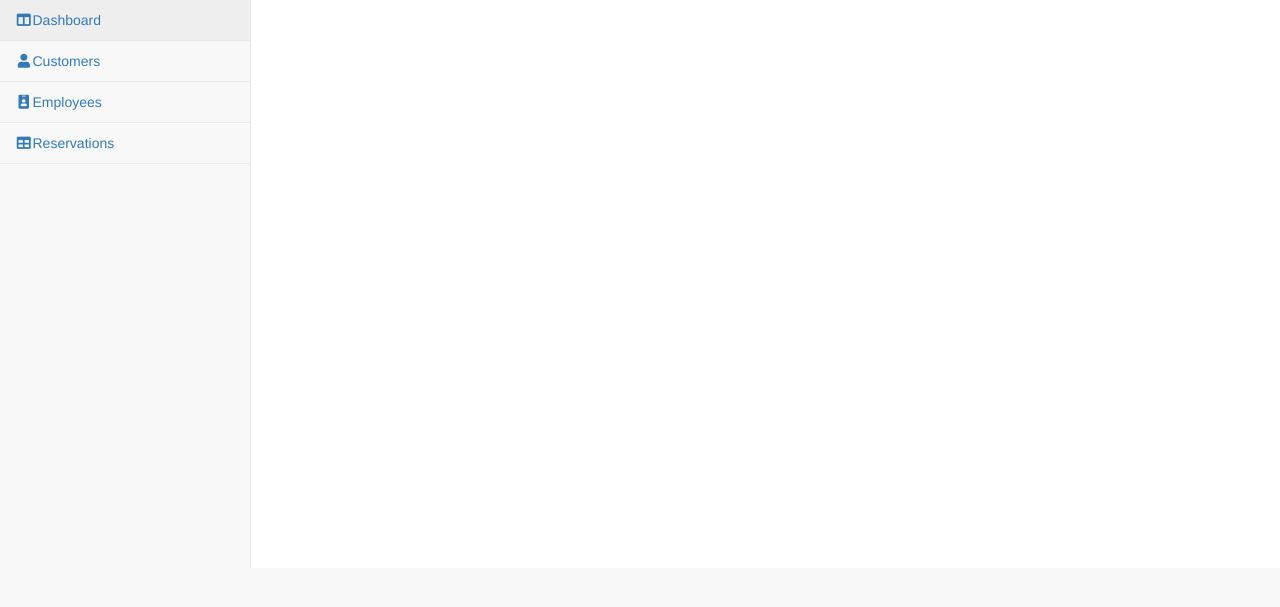
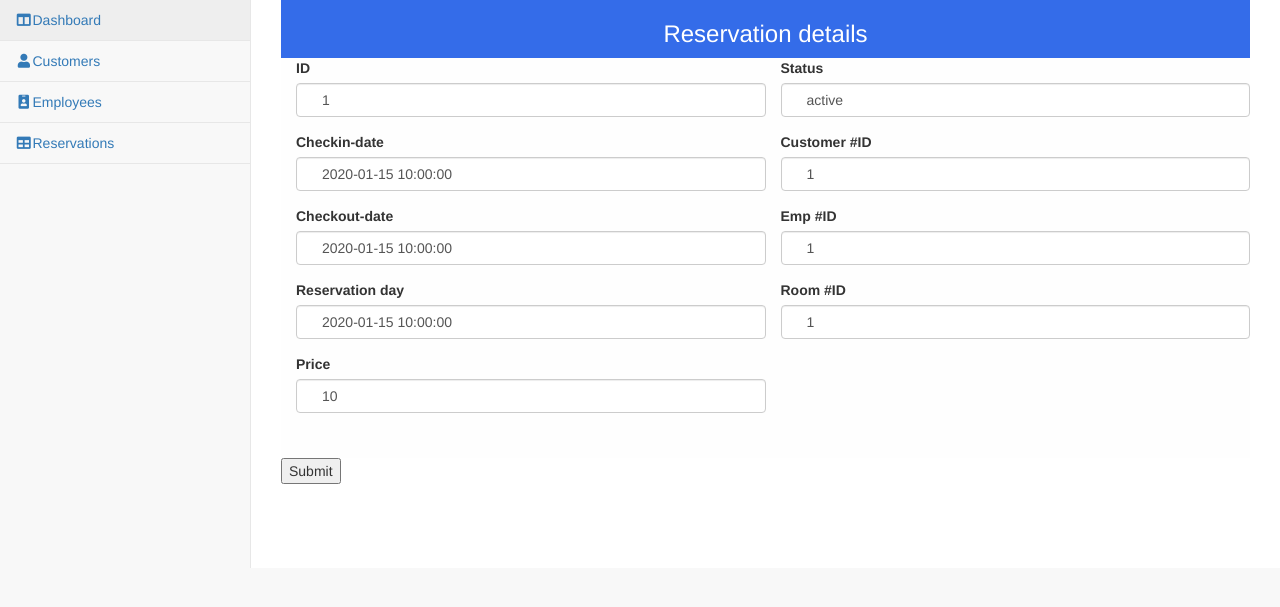
Before and after one commit to TeonaRusu/PSBDP, a PHP site: the page made by application/view/reservation/edit.php in a window 1280 px wide. Shown: the part 51-658 px from the top of the page. Run offline with PHP 8.4, Linux system fonts and the light colour scheme; the template is opened without the code that fills it: most values are stand-ins (such as "Sample title", 1, 10 or a date in 2020); some libraries are stand-ins or nearby versions.

Commit message:
update reservation procedure

```diff
--- /dev/null
+++ b/_install/scripts_procedures/GET_RESERVATION_DETAILS.sql
@@ -0,0 +1,5 @@
+/*----- Get reservation details by id -----*/
+create or replace procedure GET_RESERVATION_DETAILS(reservation_id in number, myrc out sys_refcursor) as
+begin
+  open myrc for select * from reservation where rsv_id = reservation_id;
+end;
--- a/application/view/reservation/edit.php
+++ b/application/view/reservation/edit.php
@@ -0,0 +1,118 @@
+<style>
+.header-sec{
+    background: #346CE9;
+    color: white;
+    text-align: center;
+    vertical-align: baseline;
+    font: inherit;
+    display: block;
+    margin-top: 0px;
+    padding: 1px;
+    border: 0;
+    outline: 0;
+    font-size: 90%;
+}
+.form-row {
+    margin: 0 0 15px 0;
+}
+
+.form-row label {
+    margin: 0 0 5px 0;
+    display: block;
+    color: #333;
+    font-weight: bold;
+}
+.form-row input {
+    width: 100%;
+    padding: 10px 25px;
+    border: 1px solid #ccc;
+    line-height: 180%;
+    box-sizing: border-box;
+}
+
+</style>
+<div class="date-form">
+  <div class="header-sec">
+    <h3> Reservation details</h3>
+  </div>
+  <!-- <form name="editReservation" action="<?php //echo URL; ?>reservation/editReservation" method="post" role="form"> -->
+  <form name="editReservation" method="post" role="form">
+    <div style="width: 50%; float:left; background-color:#fefefe; height: 400px; padding-left: 15px;">
+        <div class="form-row">
+          <label>ID</label>
+          <input id="rsv_id" class="form-control" type="text" name="rsv_id" required />
+        </div>
+        <div class="form-row">
+          <label>Checkin-date</label>
+          <input id="checkin_date" class="form-control" type="text" name="checkin_date" required />
+        </div>
+        <div class="form-row">
+          <label>Checkout-date</label>
+          <input id="checkout_date" class="form-control" type="text" name="checkout_date" required />
+        </div>
+        <div class="form-row">
+          <label>Reservation day</label>
+          <input id="rsv_date" class="form-control" type="text" name="rsv_date" required />
+        </div>
+        <div class="form-row">
+          <label>Price</label>
+          <input id="rsv_price" class="form-control" type="text" name="rsv_price" required />
+        </div>
+    </div>
+     <div style="width: 50%; float:right; background-color:#fefefe; height: 400px; padding-left: 15px">
+       <div class="form-row">
+          <label>Status</label>
+          <input id="rsv_status" class="form-control" type="text" name="status" required />
+        </div>
+        <div class="form-row">
+          <label>Customer #ID</label>
+            <input id="customer_id" class="form-control" type="text" name="customer_id" required />
+        </div>
+        <div class="form-row">
+          <label>Emp #ID</label>
+            <input id="emp_id" class="form-control" type="text" name="emp_id" required />
+        </div>
+        <div class="form-row">
+          <label>Room #ID</label>
+          <input id="room_number" class="form-control" type="text" name="room_number" required />
+        </div>
+    </div>
+    <input type="submit">
+  </form>
+  <span id="msg-edit"></span>
+</div>
+<?php
+    //old values
+    foreach ($reservation_array as $r) {
+        $id = $r['RSV_ID'];
+        $checkin_date = $r['CHECKIN_DATE'];
+        $checkout_date = $r['CHECKOUT_DATE'];
+        $rsv_date =  $r['RSV_DATE'];
+        $rsv_price = $r['RSV_PRICE'];
+        $rsv_status = $r['RSV_STATUS'];
+        $cust_id = $r['CUSTOMER_ID'];
+        $emp_id = $r['EMP_ID'];
+        $room_number = $r['ROOM_NUMBER'];
+    }
+?>
+<script type="text/javascript">
+    var id = "<?php echo $id ?>";
+    var checkin_date = "<?php echo $checkin_date ?>";
+    var checkout_date = "<?php echo $checkout_date ?>";
+    var rsv_date = "<?php echo $rsv_date ?>";
+    var rsv_price = "<?php echo $rsv_price ?>";
+    var rsv_status = "<?php echo $rsv_status ?>";
+    var cust_id = "<?php echo $cust_id ?>";
+    var emp_id = "<?php echo $emp_id ?>";
+    var room_number = "<?php echo $room_number ?>";
+
+    document.forms['editReservation'].elements['rsv_id'].value = id;
+    document.forms['editReservation'].elements['checkin_date'].value = checkin_date;
+    document.forms['editReservation'].elements['checkout_date'].value = checkout_date;
+    document.forms['editReservation'].elements['rsv_date'].value = rsv_date;
+    document.forms['editReservation'].elements['rsv_price'].value = rsv_price;
+    document.forms['editReservation'].elements['rsv_status'].value = rsv_status;
+    document.forms['editReservation'].elements['customer_id'].value = cust_id;
+    document.forms['editReservation'].elements['emp_id'].value = emp_id;
+    document.forms['editReservation'].elements['room_number'].value = room_number;
+</script>
--- a/application/view/reservation/list.php
+++ b/application/view/reservation/list.php
@@ -50,7 +50,7 @@ table th {
 					<td><?php echo $r['EMP_ID'] ?></td>
 					<td><?php echo $r['ROOM_NUMBER'] ?></td>
 					<td>
-						<a href="">Edit</a>
+						<a href="<?php echo URL; ?>reservation/edit/<?php echo $r['RSV_ID'] ?>">Edit</a>
 						<a href="">Remove</a>
 						<a href="">Details</a>
 					</td>
```
Also changed, not shown: _install/scripts_procedures/UPDATE_RESERVATION_PROCEDURE.sql (added, +25 -0 lines), application/Controller/ReservationController.php (+16 -0 lines), application/Model/Reservation.php (+57 -0 lines).
